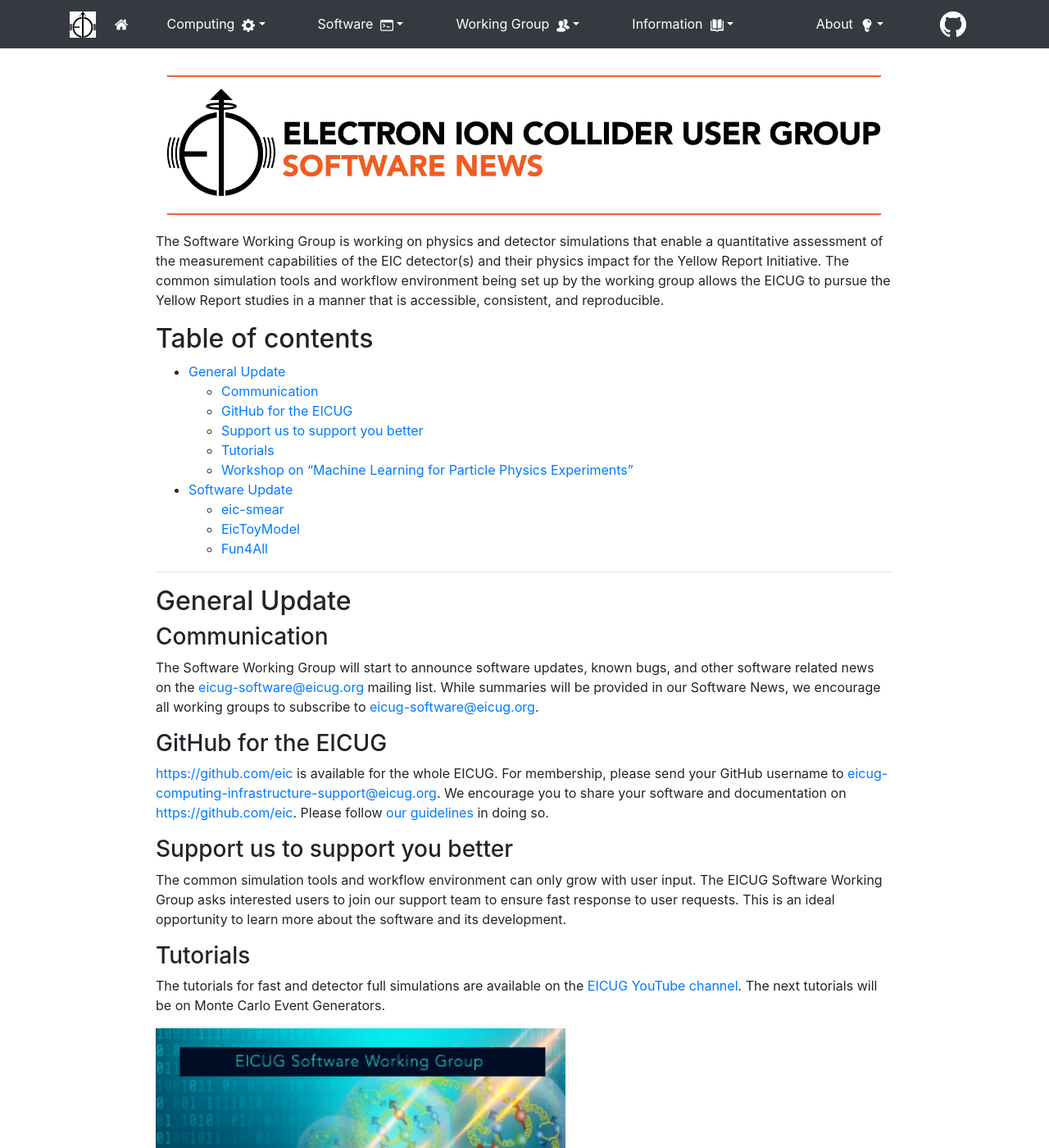
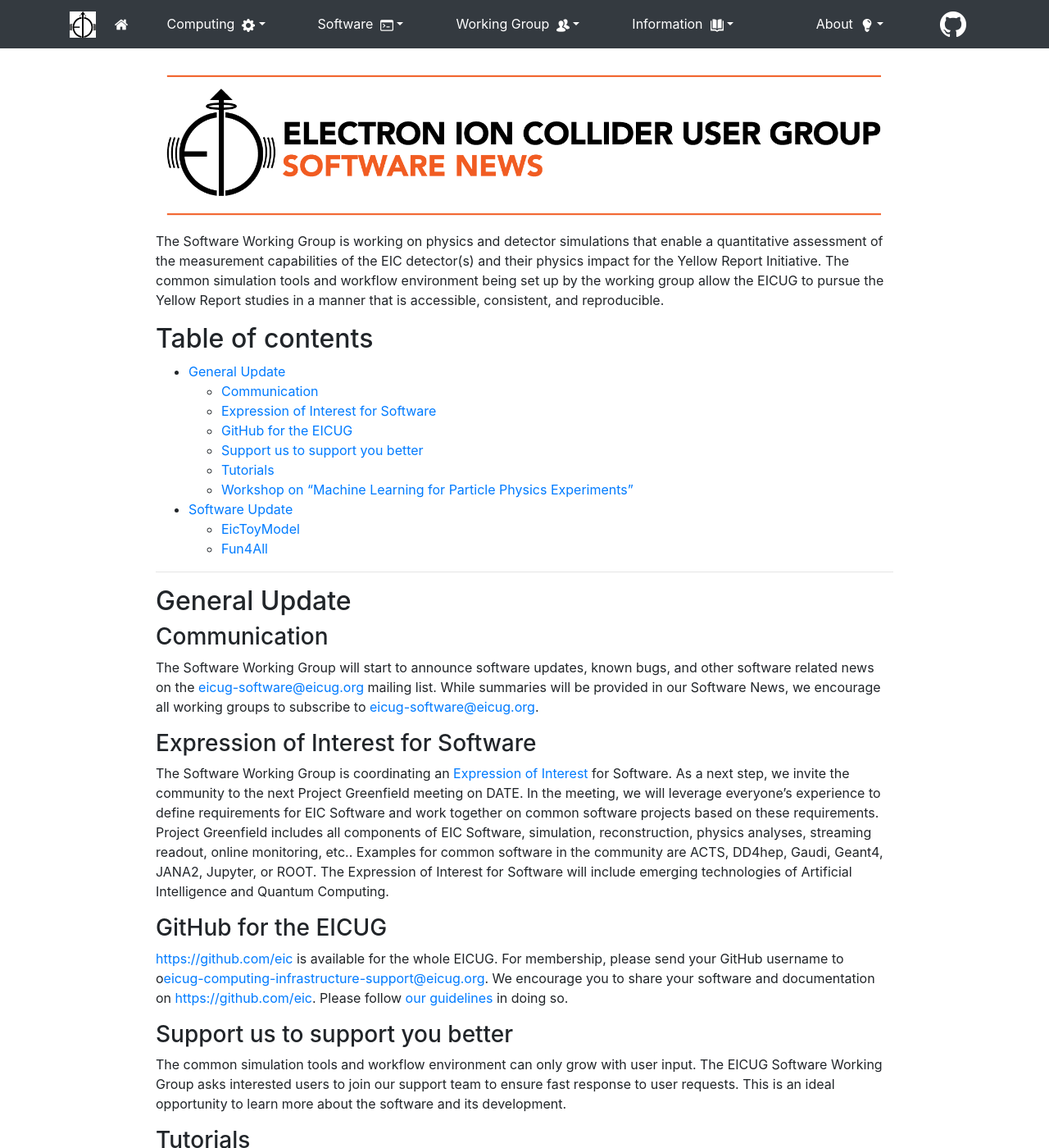
Before and after one commit to kkauder/eic.github.io, a Jekyll site: the page built from _posts/2020-07-31-software-news.md, in a window 1280 px wide and 1400 px high. Shown: the whole window at 82% size. Built offline with Jekyll 4.4.1, drawn with Linux system fonts in a browser that asks for light colours; nearby versions of some CDN libraries; some of the changed text lies outside the part shown.

Commit message:
Updated Software News for July

```diff
--- a/_posts/2020-07-31-software-news.md
+++ b/_posts/2020-07-31-software-news.md
@@ -13,7 +13,7 @@
 simulations that enable a quantitative assessment of the measurement
 capabilities of the EIC detector(s) and their physics impact for the
 Yellow Report Initiative. The common simulation tools and workflow
-environment being set up by the working group allows the EICUG to
+environment being set up by the working group allow the EICUG to
 pursue the Yellow Report studies in a manner that is accessible,
 consistent, and reproducible.
 
@@ -21,12 +21,12 @@
 
 * [General Update](#swg)
     * [Communication](#communication)
+    * [Expression of Interest for Software](#eoi)
     * [GitHub for the EICUG](#github)
     * [Support us to support you better](#support)
     * [Tutorials](#tutorials)
     * [Workshop on “Machine Learning for Particle Physics Experiments"](#workshop)
 * [Software Update](#update)
-    * [eic-smear](#eic-smear)
     * [EicToyModel](#eictoymodel)
     * [Fun4All](#fun4all)
 
@@ -43,14 +43,30 @@
 Software News, we encourage all working groups to subscribe to
 [eicug-software@eicug.org](mailto:eicug-software@eicug.org).
 
+### Expression of Interest for Software {#eoi}
+
+The Software Working Group is coordinating an [Expression of
+Interest](https://www.bnl.gov/eic/EOI.php) for Software. As a next
+step, we invite the community to the next Project Greenfield meeting
+on DATE. In the meeting, we will leverage everyone’s experience to
+define requirements for EIC Software and work together on common
+software projects based on these requirements. Project Greenfield
+includes all components of EIC Software, simulation, reconstruction,
+physics analyses, streaming readout, online monitoring, etc.. Examples
+for common software in the community are ACTS, DD4hep, Gaudi, Geant4,
+JANA2, Jupyter, or ROOT. The Expression of Interest for Software will
+include emerging technologies of Artificial Intelligence and Quantum
+Computing.
+
+
 ### GitHub for the EICUG {#github}
 
 [https://github.com/eic](https://github.com/eic) is available for the
 whole EICUG. For membership, please send your GitHub username to
-[eicug-computing-infrastructure-support@eicug.org](mailto:eicug-computing-infrastructure-support@eicug.org?subject=GitHub%20Account). We
+o[eicug-computing-infrastructure-support@eicug.org](mailto:eicug-computing-infrastructure-support@eicug.org?subject=GitHub%20Account). We
 encourage you to share your software and documentation on
 [https://github.com/eic](https://github.com/eic). Please follow [our
-guidelines]() in doing so.
+guidelines](https://eic.github.io/computing/github.html) in doing so.
 
 ### Support us to support you better {#support}
 The common simulation tools and workflow environment can only grow
@@ -60,7 +76,14 @@
 software and its development.
 
 ### Tutorials {#tutorials}
-The tutorials for fast and detector full simulations are available on the [EICUG YouTube channel](https://www.youtube.com/channel/UCXc9WfDKdlLXoZMGrotkf7w). The next tutorials will be on Monte Carlo Event Generators.
+The tutorials for fast and detector full simulations are available on the [EICUG YouTube channel](https://www.youtube.com/channel/UCXc9WfDKdlLXoZMGrotkf7w). The next tutorials will be on Monte Carlo Event Generators (MCEGs):
+
+* **August 17** Pythia 8 (Stefan Prestel (LUND))
+* **August 18** MC-data comparisons with Rivet (Christian Bierlich (LUND))
+* **August 19** Herwig 7 (Simon Plaetzer (Vienna))
+* **August 20** Sherpa 2 (Stefan Hoeche (FNAL))
+
+Details are available on the [Indico site for the MCEG tutorials](https://indico.bnl.gov/event/9153/).
 
 <img src="{{ '/assets/images/tutorials/SWG-Tutorials.png' | relative_url }}" width="500"/>
 
@@ -79,12 +102,7 @@
 ---
 
 ## Software Update {#update}
-In the June Software News, updates on eic_smear, EicToyModel, and Fun4All are included.
-
-### eic-smear {#eic-smear}
-
-Kolja will add text.
-
+In the July Software News, updates on the EicToyModel and Fun4All are included.
 
 ### EicToyModel {#eictoymodel}
 
@@ -147,7 +165,21 @@
 
 By default the respective fieldmaps are used but you can switch to a constant solenoidal field and the eic beam pipe is included. Once you decided on the volume names of your tracking detectors you can run our [fast genfit based track fitting](https://github.com/eic/fun4all_coresoftware/tree/master/simulation/g4simulation/g4trackfastsim). It supports cylinders and planes (barrel detectors and forward/backward disks).
 
-##### Help
+##### Help with Fun4All
 Help is available via [our support channel in Mattermost](https://chat.sdcc.bnl.gov/eic/channels/fun4all-software-support), non BNL Accounts need an invite - contact us.
 
 ---
+### About the Software Working Group
+
+Please see our [website](https://eic.github.io) for more information
+about the Software Working Group and engage in the discussion on our
+[mailing list](mailto:eicug-software@eicug.org). For software
+questions, please see our
+[tutorials](https://www.youtube.com/channel/UCXc9WfDKdlLXoZMGrotkf7w),
+contact us via
+[software-support@eicug.org](mailto:software-support@eicug.org), or
+join our [Slack channel](https://eicug.slack.com) (see QR code below).
+
+<img src="{{ '/assets/images/support/EICUG-Slack.png' | relative_url }}" width="200"/>
+
+---
```
Also changed, not shown: assets/images/support/EICUG-Slack.png (added), assets/images/tutorials/SWG-Tutorials.png.
